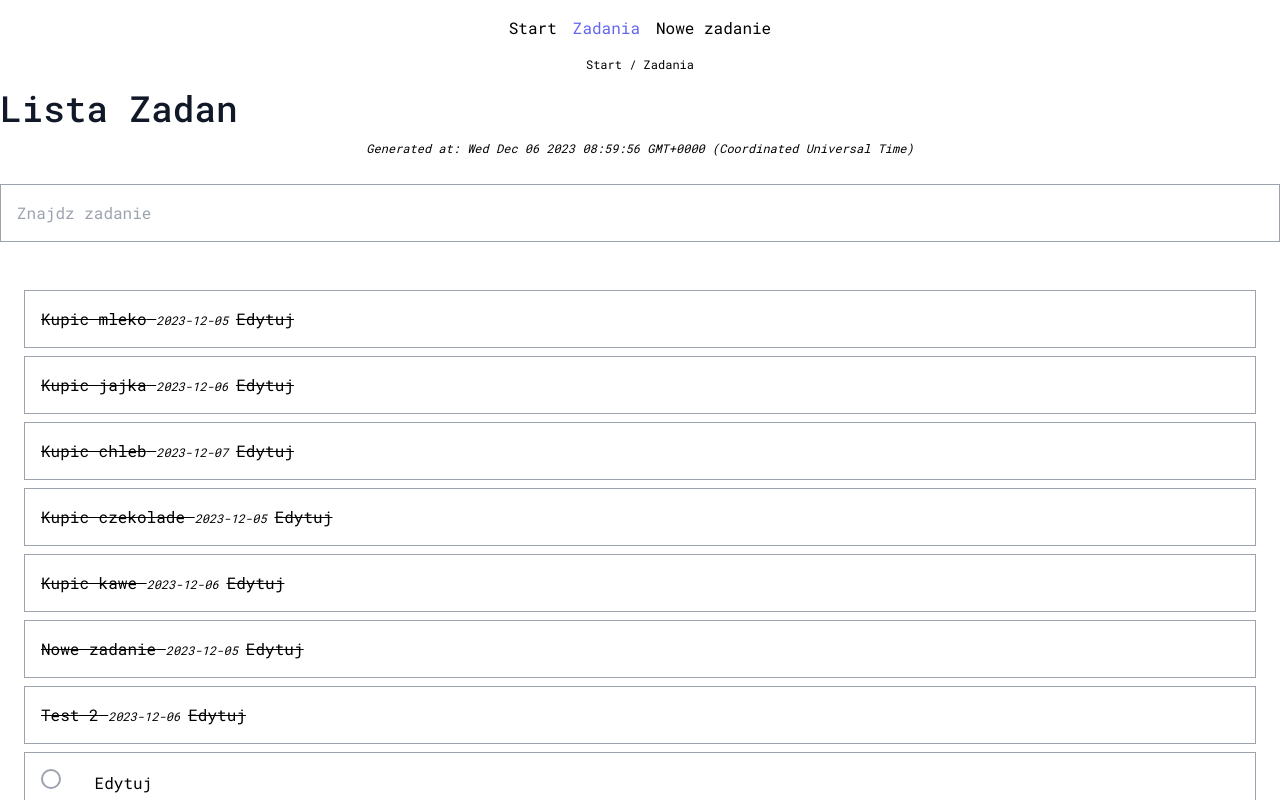
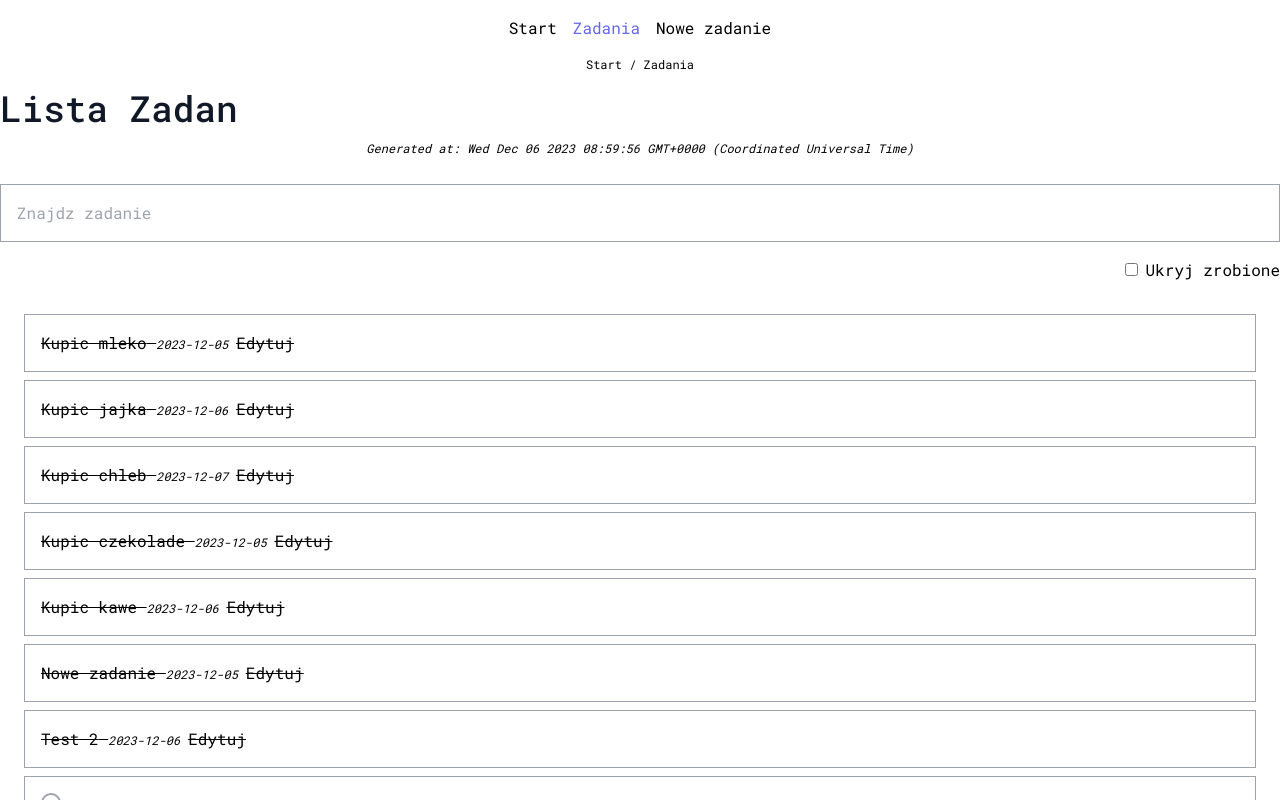
Before and after one commit to ewkaw/next, a Next.js app: page /tasks in a window 1280 px wide. Shown: the top 800 px of the page. Built offline with nearby package versions, Linux system fonts and the light colour scheme; data requests are answered from the project's data file.

Commit message:
hide completed tasks filter

```diff
--- /dev/null
+++ b/app/tasks/(list)/HideCompletedTasksFilter.jsx
@@ -0,0 +1,40 @@
+'use client'
+
+import { useSearchParams, usePathname, useRouter } from 'next/navigation';
+
+export const HideCompletedTasksFilter = () => {
+    // Zwraca informacje o aktualnym stanie search params'ow ( z paska adresu URL )
+    const searchParams = useSearchParams();
+    // Pobieramy informacje o aktualnej sciezce
+    const pathname = usePathname();
+    // Pobieramy router, ktory pozowli nam zmienic adres w pasku przegladarki
+    const router = useRouter();
+
+    const handleChange = e => {
+        const hideCompleted = e.target.checked;
+
+        // Zdefiniujmy nowe search params na bazie poprzednich
+        const newSearchParams = new URLSearchParams(searchParams);
+
+        // Ustawmy search param o nazwie `search` na wartosc pola tekstowego lub go usunmy
+        if (hideCompleted) newSearchParams.set('hideCompleted', true);
+        else newSearchParams.delete('hideCompleted');
+
+        // Zaktualizujmy adres w pasku URL przegladarki
+        router.replace(`${pathname}?${newSearchParams.toString()}`)
+    };
+
+    return (
+        <label>
+            <input
+                type="checkbox"
+                className="mr-2"
+                onChange={handleChange}
+                // Ustawiamy domyslna wartosc w wyszukiwarce
+                defaultChecked={searchParams.get('hideCompleted')?.toString()}
+            />
+
+            Ukryj zrobione
+        </label>
+    )
+}
--- a/app/tasks/(list)/TaskList.jsx
+++ b/app/tasks/(list)/TaskList.jsx
@@ -2,16 +2,20 @@ import Link from "next/link"
 import { CompleteButton } from "./CompleteButton"
 import { sleep } from "@/app/utils/sleep";
 
-const listTasks = async (query) => {
-    await sleep(3000, null);
+const listTasks = async (query, hideCompleted) => {
+    // TO simulate long request for showing loader
+    // await sleep(3000, null);
 
-    return fetch(`http://localhost:3003/tasks?q=${query || ''}&_sort=completed,dueDate&_order=asc,asc`)
+    // Jesli ma ukryc ukonczone, to popros json-server, zeby zwrocil takie zadania, ktore maja pole completed = false
+    const completeFilter = hideCompleted ? '&completed=false' : '';
+
+    return fetch(`http://localhost:3003/tasks?q=${query || ''}&_sort=completed,dueDate&_order=asc,asc${completeFilter}`)
         .then(res => res.json())
 };
 
 
-export const TaskList = async ({ search }) => {
-    const tasks = await listTasks(search);
+export const TaskList = async ({ search, hideCompleted }) => {
+    const tasks = await listTasks(search, hideCompleted);
 
     return (
         <>
--- a/app/tasks/(list)/page.jsx
+++ b/app/tasks/(list)/page.jsx
@@ -8,6 +8,7 @@ import { CompleteButton } from "./CompleteButton";
 import Link from "next/link";
 import { TaskSearchInput } from "./TaskSearchInput";
 import { TaskList } from "./TaskList";
+import { HideCompletedTasksFilter } from "./HideCompletedTasksFilter";
 
 // Wymuszenie aby strona byla generowana na zadanie ( next.js domyslnie bedzie probowal wygenerowac strony statyczne )
 export const dynamic = 'force-dynamic';
@@ -33,10 +34,17 @@ export default async function TaskListPage(props) {
 
             <TaskSearchInput />
 
+            <div className="text-right">
+                <HideCompletedTasksFilter />
+            </div>
+
             {/* Korzystamy z Suspense, aby poczekac doladowanie zmienionej listy zadan */}
             {/* UWAGA: trzeba zdefiniowac prop `key`. Wtedy react wprost przy zmianie jego wartosci zadba o przerenderowanie, co w naszym przypadku bedzie oznaczac pokazanie stanu ladowania */}
             <Suspense key={props.searchParams.search} fallback={<>Loading your tasks ...</>}>
-                <TaskList search={props.searchParams.search} />
+                <TaskList
+                    search={props.searchParams.search}
+                    hideCompleted={props.searchParams.hideCompleted}
+                />
             </Suspense>
         </>
     );
```
